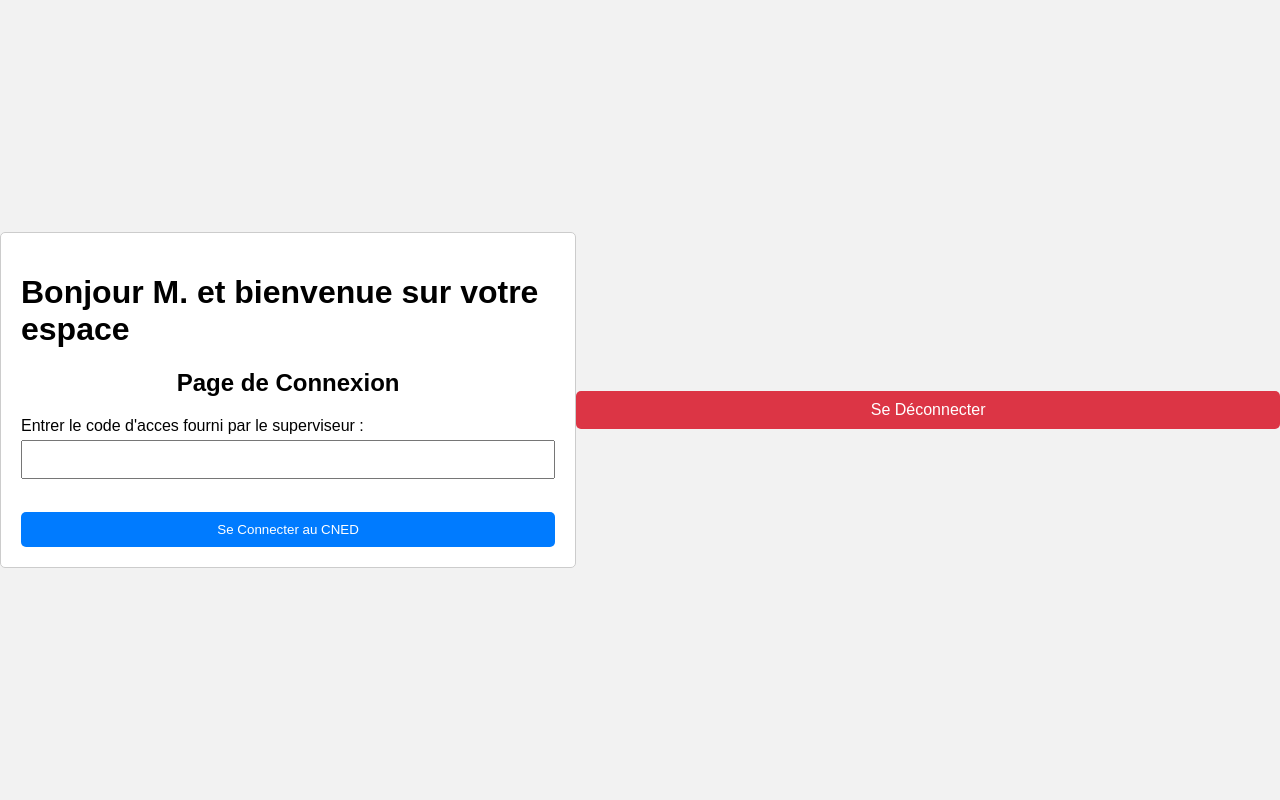
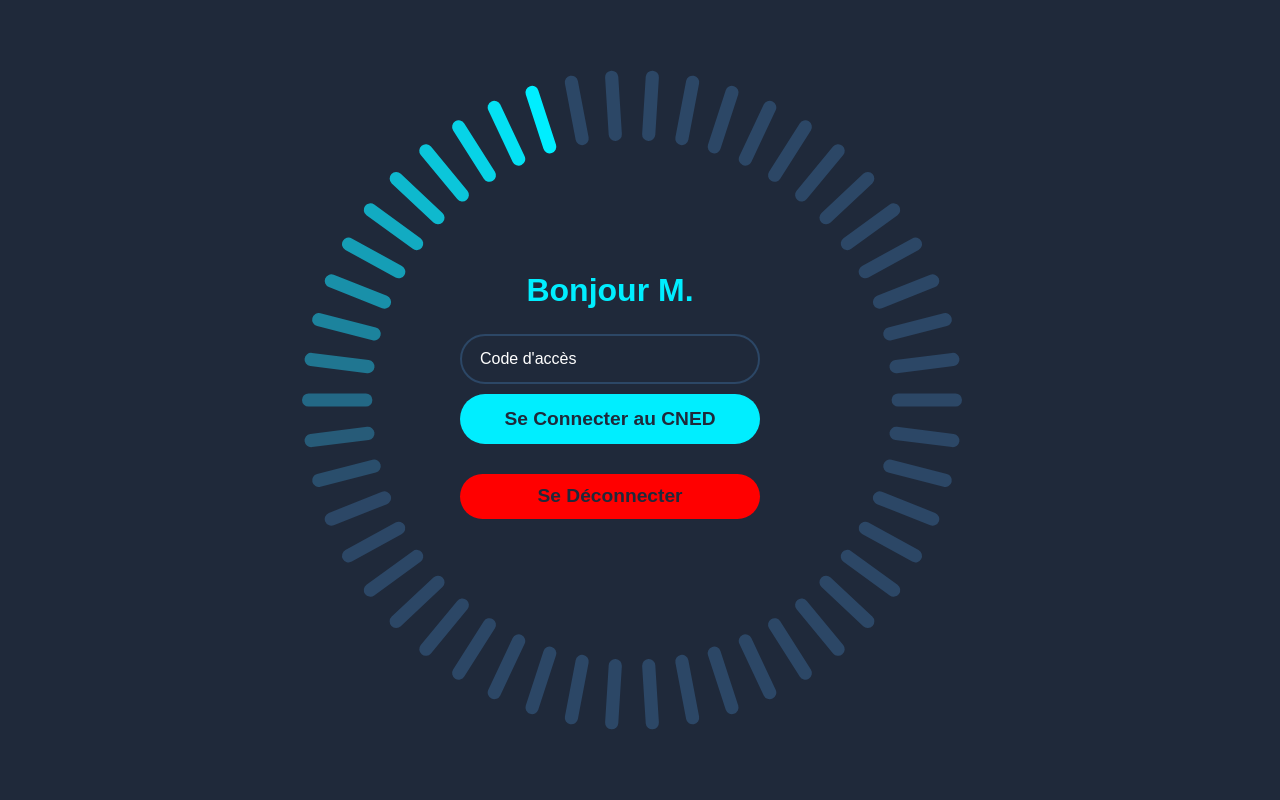
Before and after one commit to Gaston667/Projet_acces_CNED, a Flask app: page /logincode in a window 1280 px wide. Run offline with Flask 3, Linux system fonts and the light colour scheme; the visitor is signed in with stand-in values (Sample User, id 1).

Commit message:
login codefront end fini

```diff
--- a/app/static/CSS/login.css
+++ b/app/static/CSS/login.css
@@ -1,140 +1,154 @@
+@import url();
+
 *{
-    /* font-family: 'Poppins', 'sans-serif'; */
-    font-family: Arial, Helvetica, sans-serif;
-}.wrapper{
-    background-color: #ececec;
-    padding: 0 20px 0 20px;
-}.main{
-    display: flex;
-    align-items: center;
-    justify-content: center;
-    min-height: 100vh;
-}.row{
-    width: 900px;
-    height: 550px;
-    border-radius: 10px;
-    background-color: #fff;
-    box-shadow: 5px 5px 10px 1px rgba(0, 0, 0, 0.2);
-}.side-image{
-    background-image: url(../img/pexels-allan-mas-5622361.jpg);
-    background-position: center;
-    background-size: cover;
-    background-repeat: no-repeat;
-    position: relative;
-    border-radius: 10px 0 0 10px;
+    margin: 0;
+    padding: 0;
+    box-sizing: border-box;
+    font-family: 'Poppins', Arial, Helvetica, sans-serif;
 }
-img{
-    width: 105px;
-    border-radius: 40%;
-    position: absolute;
-    left: 30px;
-    top: 30px;
-}.text{
-    position: absolute;
-    left: 50%;
-    top: 50%;
-    transform: translate(-50%, -50%);
-}.text p{
-    color: #fff;
-    font-size: 28px;
-}i{
-    font-weight: 400;
-    font-size: 20px;
-}.right{
+
+body{
     display: flex;
     justify-content: center;
     align-items: center;
+    min-height: 100vh;
+    background: #1f293a;
+}
+
+.container{
     position: relative;
-}.input-box{
-    width: 330px;
-    box-sizing: border-box;
-}.input-box header{
-    font-weight: 700;
+    width: 256px;
+    height: 266px;
+    display: flex;
+    justify-content: center;
+    align-items: center;
+    margin-right: 60px;
+}
+
+.container span{
+    position: absolute;
+    left: 0;
+    width: 32px;
+    height: 6px;
+    background: #2c4766;
+    border-radius: 8px;
+    transform-origin: 150px;
+    transform: scale(2.2) rotate(calc(var(--i) * (360deg / 50)));
+    animation: animateBlink 3s linear infinite;
+    animation-delay: calc(var(--i) * (3s / 50));
+}
+
+@keyframes animateBlink{
+    0%{
+        background: #0ef;
+    }
+
+    25%{
+        background: #2c4766;
+    }
+}
+
+.login-box{
+    position: absolute;
+    width: 400px;
+    /* background: red; */
+}
+
+.login-box form{
+    width: 100%;
+    padding: 0 50px;
+}
+
+h2{
+    font-size: 2em;
+    color: #0ef;
     text-align: center;
-    margin-bottom: 30px;
-}.input-field{
-    display: flex;
-    flex-direction: column;
+}
+
+.input-box{
     position: relative;
-    padding: 0 10px 0 10px;
-    margin-bottom: 10px;
-}.select{
-    margin-bottom: 20px;
-    position: relative;
-    padding: 0 10px 0 10px;
-}.message{
-    background-color: rgba(255, 0, 0, 0.780);
-    border-radius: 20px;
+    margin: 25px 0;
+}
+
+.input-box input{
+    width: 100%;
+    height: 50px;
+    background: transparent;
+    border: 2px solid #2c4766;
+    outline: none;
+    border-radius: 40px;
+    font-size: 1em;
+    color: #fff;
+    padding: 0 20px;
+    transition: .5s ease;
+}
+
+.input-box input:focus,
+.input-box input:valid{
+    border-color: #0ef;
+}
+
+.input-box label{
+    position: absolute;
+    top: 50%;
+    left: 20px;
+    transform: translateY(-50%);
+    font-size: 1em;
+    color: #fff;
+    pointer-events: none;
+    transition: .5s ease;
+}
+
+.input-box input:focus~label,
+.input-box input:valid~label{
+    top: 1px;
+    font-size: .9em;
+    background: #1f293a;
+    padding: 0 6px;
+    color: #0ef;
+}
+
+.message-error{
+    margin: -15px 0 10px;
     text-align: center;
-    margin-bottom: 30px;
-}.message p{
-    padding: 5px 10px 5px 10px;
-    margin-top: 18px;
-    font-size: 1.2em;
-}.input{
-    height: 45px;
+}
+
+.message-error p{
+    padding: 10px;
+    font-size: 1.3em;
+    color: #d90f0f;
+    text-decoration: none;
+}
+
+.btn{
     width: 100%;
-    background: transparent;
-    border: none;
-    border-bottom: 1px solid rgba(0, 0, 0, 0.2);
-    margin-bottom: 25px;
-    outline: none;
-    color: #40414a;
-}.input-box .input-field label{
-    position: absolute;
-    top: 10px;
-    left: 10px;
-    pointer-events: none;
-    transition: .5s;
-}.input-field .input:focus ~ label{
-    top: -10px;
-    font-size: 13px;
-}.input-field .input:valid ~ label{
-    top: -10px;
-    font-size: 13px;
-    color: #5d5076;
-}.input-field .input:focus, .input-field .input:valid{
-    border-bottom: 1px solid #743ae1;
-}.submit{
+    height: 50px;
+    background: #0ef;
     border: none;
     outline: none;
-    height: 45px;
-    background: #ececec;
-    border-radius: 5px;
-    transition: .4s;
-}.submit:hover{
-    background: rgba(37, 95, 156, 0.1);
-}.forget{
-    text-align: center;
-    font-size: small;
-    margin-top: 25px;
-}span a{
-    font-weight: 700;
-    text-decoration: none;
-    color: #000;
-    transition: .5s;
-}span a:hover{
-    text-decoration: underline;
-    color: #000;
+    border-radius: 40px;
+    cursor: pointer;
+    font-size: 1.2em;
+    color: #1f293a;
+    font-weight: 600;
 }
 
-@media only screen and (max-width: 767px){
-    .side-image{
-        border-radius: 10px 10px 0 0;
-    }img{
-        width: 60px;
-        position: absolute;
-        top: 10px;
-        left: 44% ;
-    }
-    .text{
-        position: absolute;
-        top: 88%;
-        text-align: center;
-    }.text p, i{
-       font-size: 17px;
-    }.row{
-        max-width: 420px;
-        width: 100%;
-    }
+.logout-btn{
+    margin: 30px 0 10px;
+    display: flex;
+    justify-content: center;
+    align-items: center;
+    width: 100%;
+    height: 45px;
+    background: red;
+    border-radius: 45px;
+    font-size: 1.2em;
+    cursor: pointer;
 }
+
+.logout-btn a{
+    text-decoration: none;
+    color: #1f293a;
+    font-weight: 600;
+
+}
--- a/app/templates/login.html
+++ b/app/templates/login.html
@@ -3,82 +3,87 @@
     <head>
         <meta charset="UTF-8">
         <meta name="viewport" content="width=device-width, initial-scale=1.0">
+        <link rel="stylesheet" href="../static/CSS/login.css">
         <title>Page de Connexion</title>
         <style>
-        body {
-            font-family: Arial, sans-serif;
-            background-color: #f2f2f2; /* Couleur de fond */
-            display: flex;
-            justify-content: center;
-            align-items: center;
-            height: 100vh;
-            margin: 0;
-        }
-        form {
-            width: 1000px;
-            padding: 20px;
-            border: 1px solid #ccc;
-            border-radius: 5px;
-            background-color: white;
-        }
-        input[type="text"], input[type="password"] {
-            width: 100%;
-            padding: 10px;
-            margin: 5px 0;
-            box-sizing: border-box;
-        }
-        input[type="submit"] {
-            width: 100%;
-            padding: 10px;
-            margin-top: 10px;
-            background-color: #007bff;
-            color: white;
-            border: none;
-            border-radius: 5px;
-            cursor: pointer;
-        }
-        input[type="submit"]:hover {
-            background-color: #0056b3;
-        }
-        .error-message {
-            color: red;
-            margin-top: 10px;
-        }
-        .logout-btn {
-            display: block;
-            width: 100%;
-            padding: 10px;
-            margin-top: 20px;
-            background-color: #dc3545;
-            color: white;
-            border: none;
-            border-radius: 5px;
-            cursor: pointer;
-            text-align: center;
-            text-decoration: none;
-        }
-        .logout-btn:hover {
-            background-color: #c82333;
-        }
+
         </style>
     </head>
     <body>
 
+        <div class="container">
+            <div class="login-box">
+                <h2>Bonjour M.{{ session['user']['nom'] }}</h2>
                 <form method="POST" action="/login">
-    <h1>Bonjour M.{{ session['user']['nom'] }} et bienvenue sur votre espace</h1>
-    <h2 style="text-align: center;">Page de Connexion</h2>
-    <label for="code">Entrer le code d'acces fourni par le superviseur :</label>
-    <input type="text" id="code" name="code" required><br><br>
-
-    <input type="submit" value="Se Connecter au CNED">
+                    <div class="input-box">
+                        <input type="text" id="code" name="code" required>
+                        <label for="code">Code d'accès</label>
+                    </div>
                     <!-- Affichage du message d'erreur, s'il y en a un -->
+                    <div class="message-error">
                         {% if message %}
-    <p class="error-message">{{ message }}</p>
+                        <p class="error-message">Error {{ message }}</p>
                         {% endif %}
+                    </div>
+                    <!-- Bouton de logout -->
+                    <button type="submit" class="btn">Se Connecter au CNED</button>
+                    <div class="logout-btn">
+                        <a href="/logout" >Se Déconnecter</a>
+                    </div>
                 </form>
 
-<!-- Bouton de logout -->
-<a href="/logout" class="logout-btn">Se Déconnecter</a>
+            </div>
+            <span style="--i:0;"></span>
+            <span style="--i:1;"></span>
+            <span style="--i:2;"></span>
+            <span style="--i:3;"></span>
+            <span style="--i:4;"></span>
+            <span style="--i:5;"></span>
+            <span style="--i:6;"></span>
+            <span style="--i:7;"></span>
+            <span style="--i:8;"></span>
+            <span style="--i:9;"></span>
+            <span style="--i:10;"></span>
+            <span style="--i:11;"></span>
+            <span style="--i:12;"></span>
+            <span style="--i:13;"></span>
+            <span style="--i:14;"></span>
+            <span style="--i:15;"></span>
+            <span style="--i:16;"></span>
+            <span style="--i:17;"></span>
+            <span style="--i:18;"></span>
+            <span style="--i:19;"></span>
+            <span style="--i:20;"></span>
+            <span style="--i:21;"></span>
+            <span style="--i:22;"></span>
+            <span style="--i:23;"></span>
+            <span style="--i:24;"></span>
+            <span style="--i:25;"></span>
+            <span style="--i:26;"></span>
+            <span style="--i:27;"></span>
+            <span style="--i:28;"></span>
+            <span style="--i:29;"></span>
+            <span style="--i:30;"></span>
+            <span style="--i:31;"></span>
+            <span style="--i:32;"></span>
+            <span style="--i:33;"></span>
+            <span style="--i:34;"></span>
+            <span style="--i:35;"></span>
+            <span style="--i:36;"></span>
+            <span style="--i:37;"></span>
+            <span style="--i:38;"></span>
+            <span style="--i:39;"></span>
+            <span style="--i:40;"></span>
+            <span style="--i:41;"></span>
+            <span style="--i:42;"></span>
+            <span style="--i:43;"></span>
+            <span style="--i:44;"></span>
+            <span style="--i:45;"></span>
+            <span style="--i:46;"></span>
+            <span style="--i:47;"></span>
+            <span style="--i:48;"></span>
+            <span style="--i:49;"></span>
+        </div>
 
     </body>
 </html>
--- a/app/templates/loginun.html
+++ b/app/templates/loginun.html
@@ -4,7 +4,7 @@
     <meta charset="UTF-8">
     <meta name="viewport" content="width=device-width, initial-scale=1.0">
     <link href="https://cdn.jsdelivr.net/npm/bootstrap@5.3.2/dist/css/bootstrap.min.css" rel="stylesheet" integrity="sha384-T3c6CoIi6uLrA9TneNEoa7RxnatzjcDSCmG1MXxSR1GAsXEV/Dwwykc2MPK8M2HN" crossorigin="anonymous">
-    <link rel="stylesheet" href="../static/CSS/login.css">
+    <link rel="stylesheet" href="../static/CSS/loginun.css">
     <title>{% if title is defined %}{{ title }}{% else %}Blaise Pascal{% endif %}</title>
 </head>
 <body>
```
Also changed, not shown: app/static/CSS/loginun.css (added, +140 -0 lines), app/static/CSS/styles.css (deleted). Lines whose indentation alone changed are shown as unchanged.
